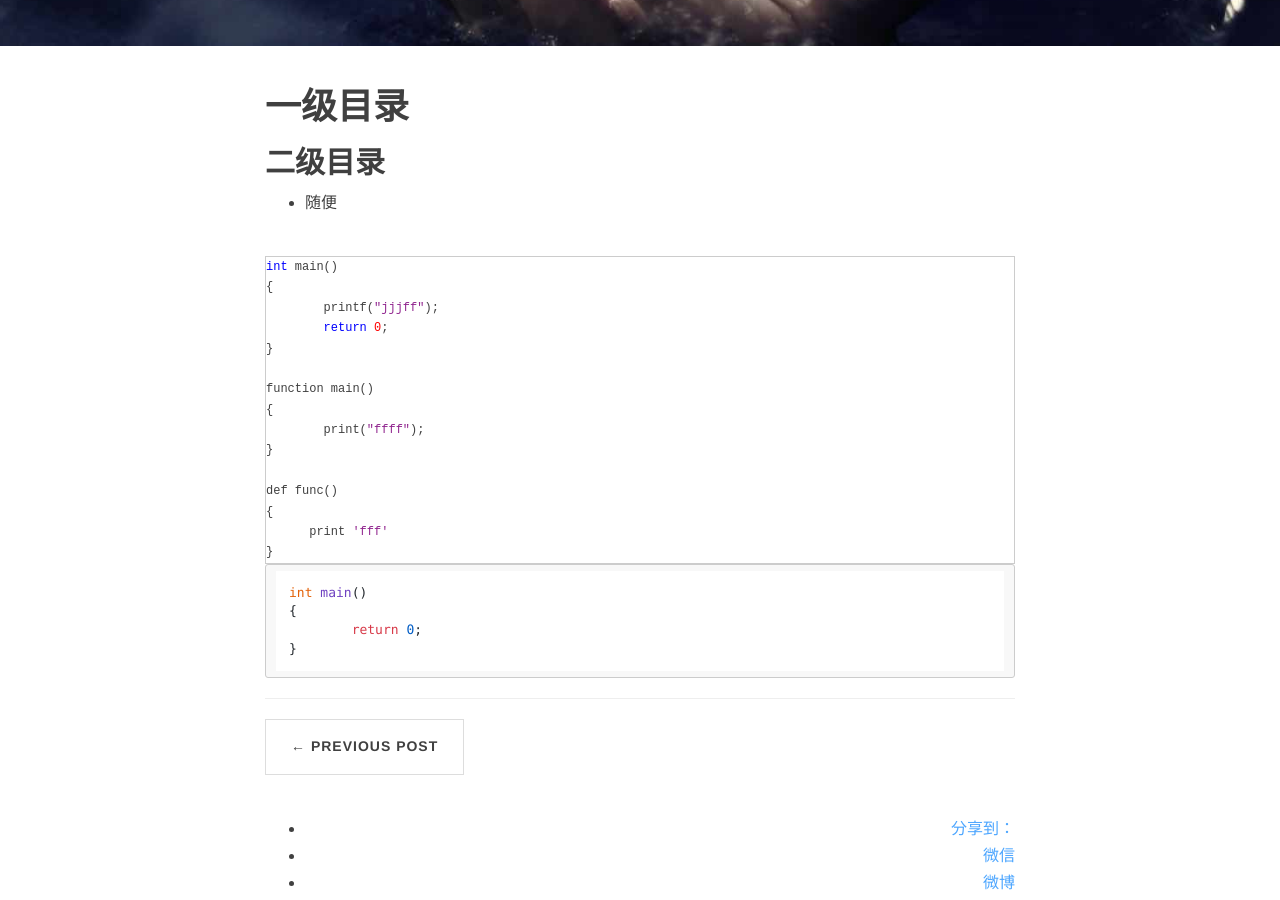
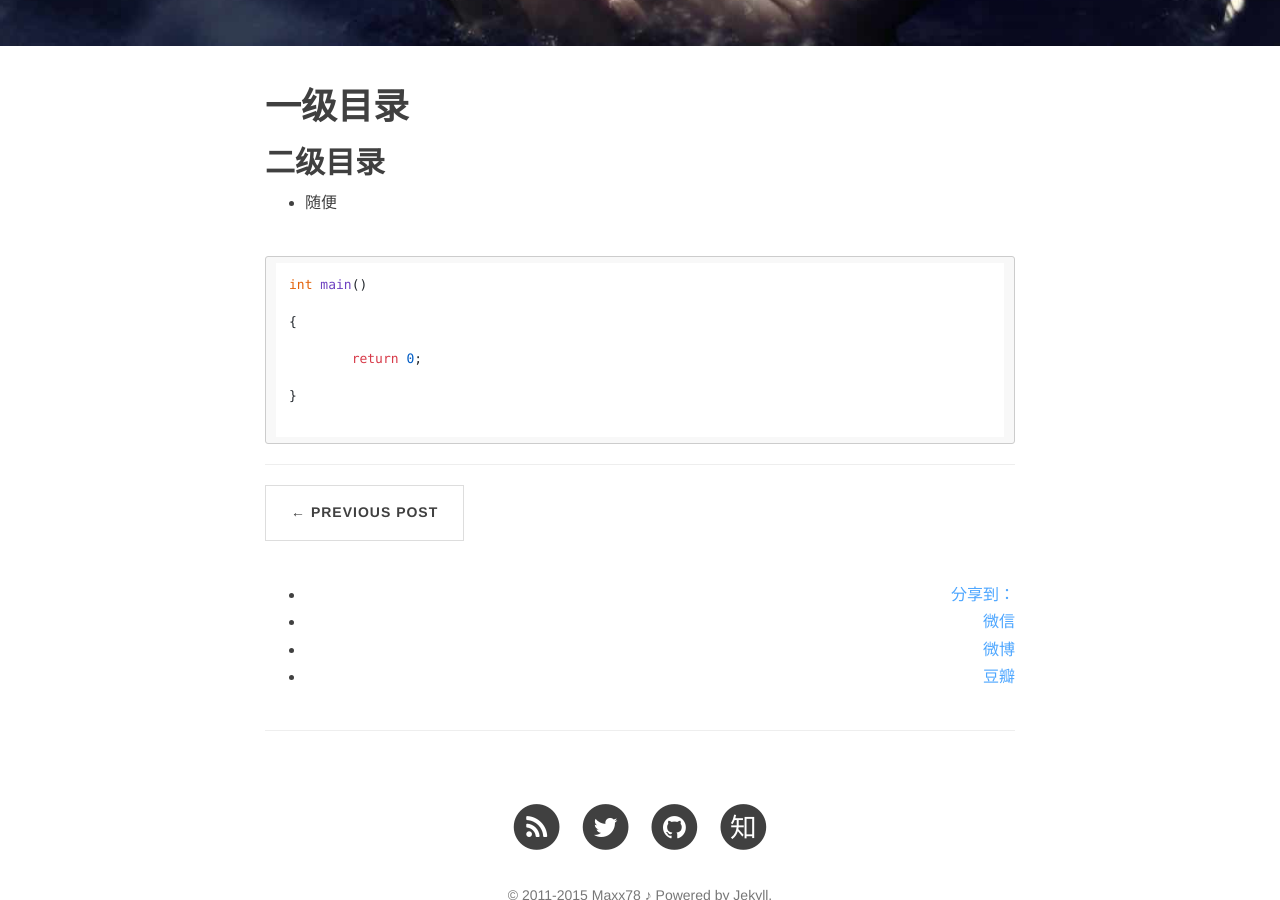
Before and after one commit to maxx78/maxx78.github.io, a Jekyll site: the page built from _posts/2015-11-20-test-tes111t.md, in a window 1280 px wide and 900 px high, scrolled down 388 px. Built offline with Jekyll 4.4.1, drawn with Linux system fonts in a browser that asks for light colours; nearby versions of some CDN libraries; comment, search, counter and statistics services are not loaded.

Commit message:
删去多余代码

````diff
--- a/_posts/2015-11-20-test-tes111t.md
+++ b/_posts/2015-11-20-test-tes111t.md
@@ -12,29 +12,13 @@ description: 描述
 
 * 随便
 
+```
+int main()
 
-<div style="border:1px solid #ccc;font-family:Courier New;font-size:12px;">
-<span style="color:blue">int </span>main()<br/>
-{<br/>
-&nbsp; &nbsp; &nbsp; &nbsp; printf(<span style="color:#91268F">"jjjff"</span>);<br/>
-&nbsp; &nbsp; &nbsp; &nbsp; <span style="color:blue">return </span><span style="color:red">0</span>;<br/>
-}<br/>
-<br/>
-function main()<br/>
-{<br/>
-&nbsp; &nbsp; &nbsp; &nbsp; print(<span style="color:#91268F">"ffff"</span>);<br/>
-}<br/>
-<br/>
-def func()<br/>
-{<br/>
-&nbsp; &nbsp; &nbsp; print <span style="color:#91268F">'fff'</span><br/>
+{
+
+	return 0;
+
 }
-</div>
-
 
 ```
-int main()
-{
-	return 0;
-}
-```
````
